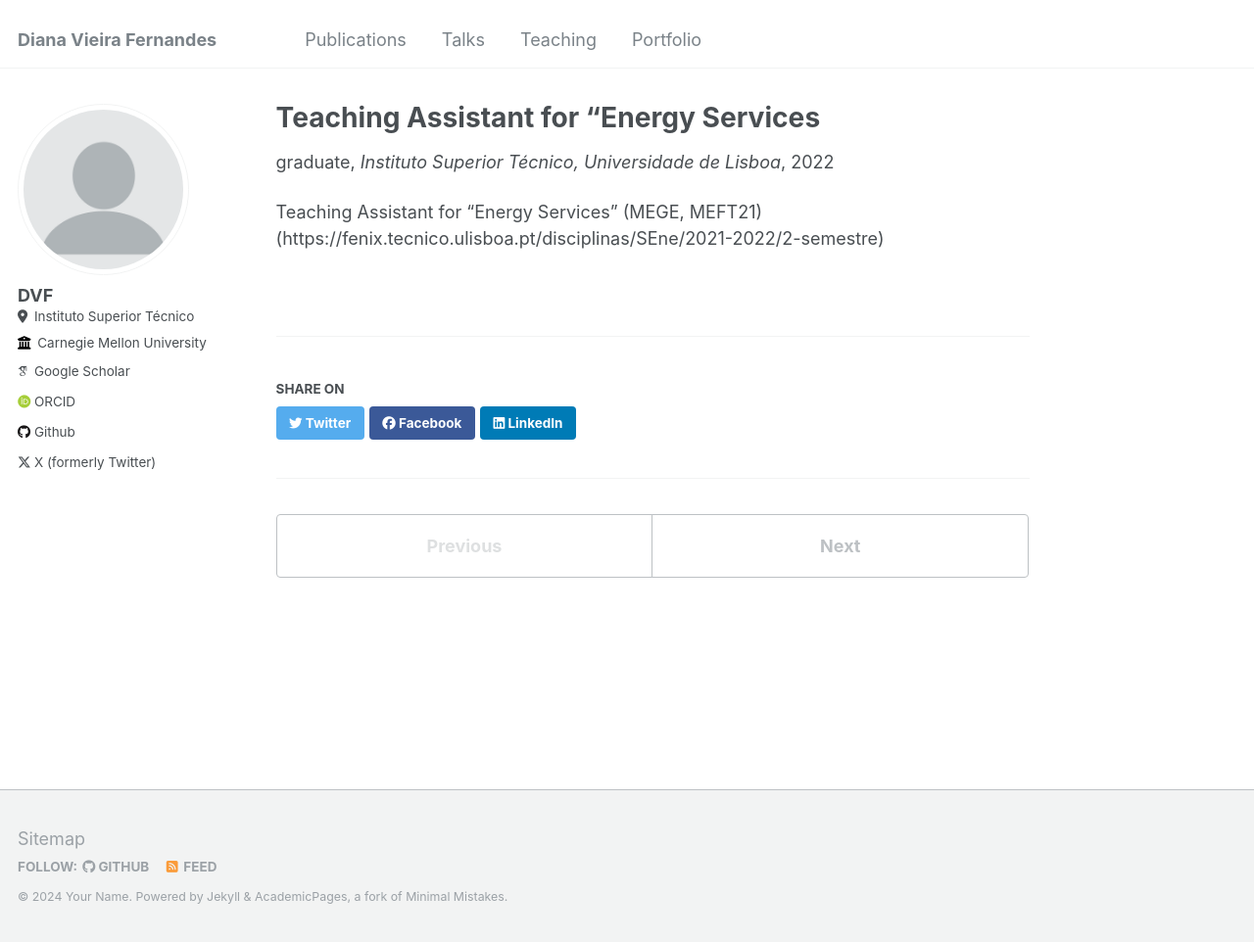
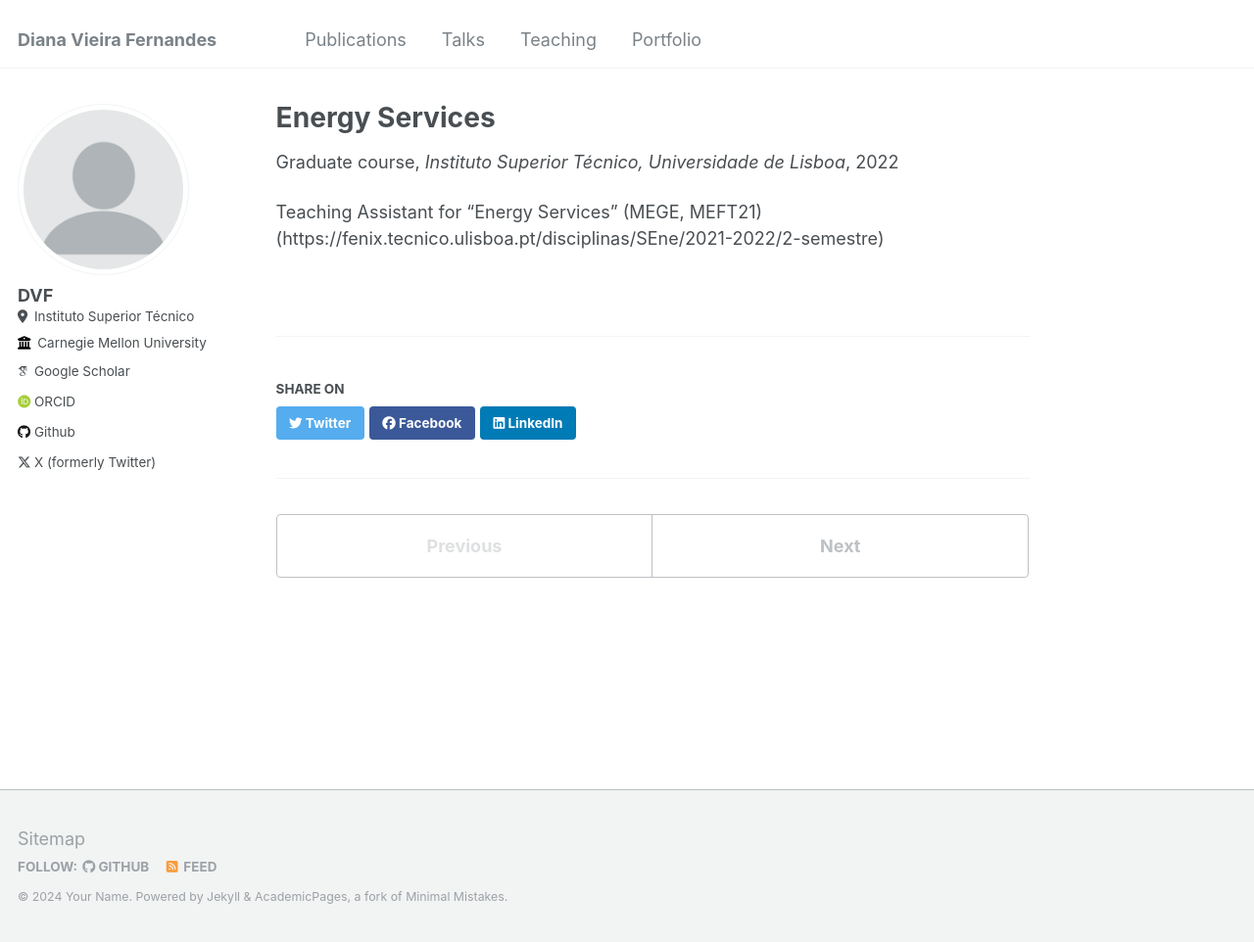
Before and after one commit to d-vf/d-vf.github.io, a Jekyll site: the page built from _teaching/2015-spring-teaching-2.md, in a window 1280 px wide and 962 px high. Shown: the whole window at 98% size. Built offline with Jekyll 4.4.1, drawn with Linux system fonts in a browser that asks for light colours; some web fonts are replaced.

Commit message:
Update 2015-spring-teaching-2.md

```diff
--- a/_teaching/2015-spring-teaching-2.md
+++ b/_teaching/2015-spring-teaching-2.md
@@ -1,7 +1,7 @@
 ---
-title: "Teaching Assistant for “Energy Services"
+title: "Energy Services"
 collection: teaching
-type: "graduate"
+type: "Graduate course"
 permalink: /teaching/2015-spring-teaching-1
 venue: "Instituto Superior Técnico, Universidade de Lisboa"
 date: 2022-01-01
```
